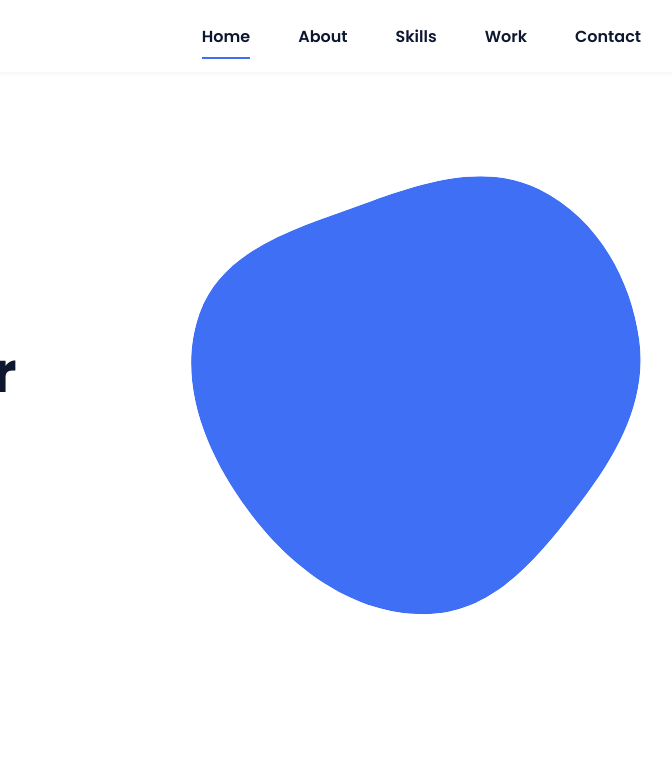
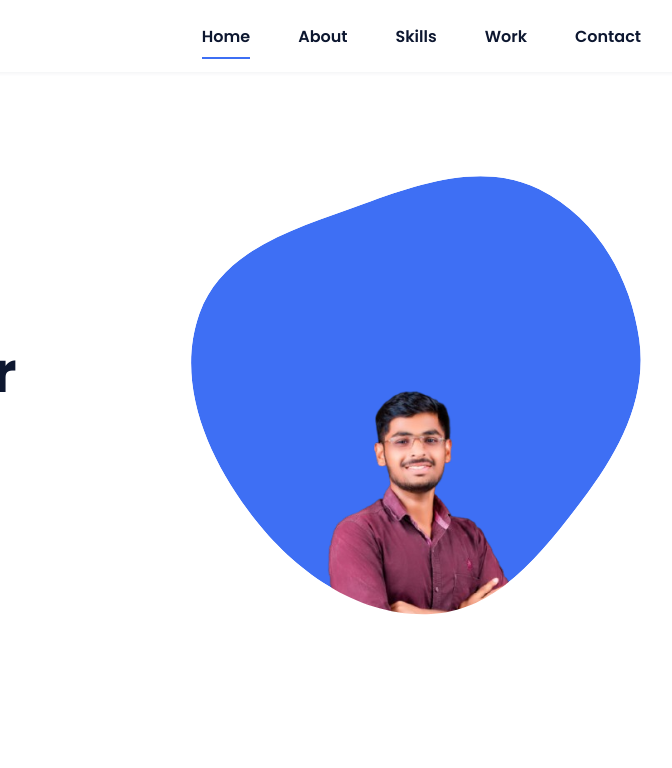
Before and after one commit to sumitsadafule/portfolio, a plain HTML site: page index.html in a window 1280 px wide. Shown: the top 768 px of the page, 511-1183 px from the left. Drawn offline with nearby package versions, Linux system fonts and the light colour scheme.

Commit message:
Update index.html

```diff
--- a/index.html
+++ b/index.html
@@ -57,7 +57,8 @@
                         </mask>
                         <g mask="url(#mask0)">
                             <path d="M9.19024 145.964C34.0253 76.5814 114.865 54.7299 184.111 29.4823C245.804 6.98884 311.86 -14.9503 370.735 14.143C431.207 44.026 467.948 107.508 477.191 174.311C485.897 237.229 454.931 294.377 416.506 344.954C373.74 401.245 326.068 462.801 255.442 466.189C179.416 469.835 111.552 422.137 65.1576 361.805C17.4835 299.81 -17.1617 219.583 9.19024 145.964Z"/>
-                            <image class="home__blob-img" x="60" y="60" href="/portfolia/assets/img/perfil.png"/>
+                            <image class="home__blob-img" x="60" y="60" href="assets/img/perfil.png" />
+/>
                         </g>
                     </svg>
                 </div>
```
